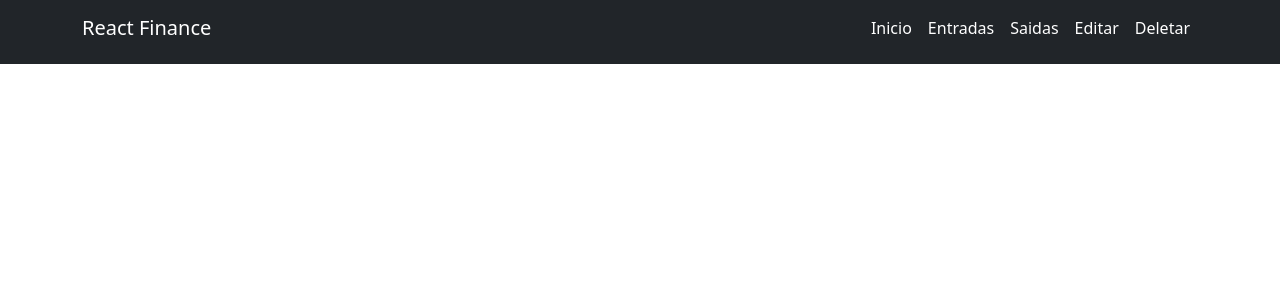
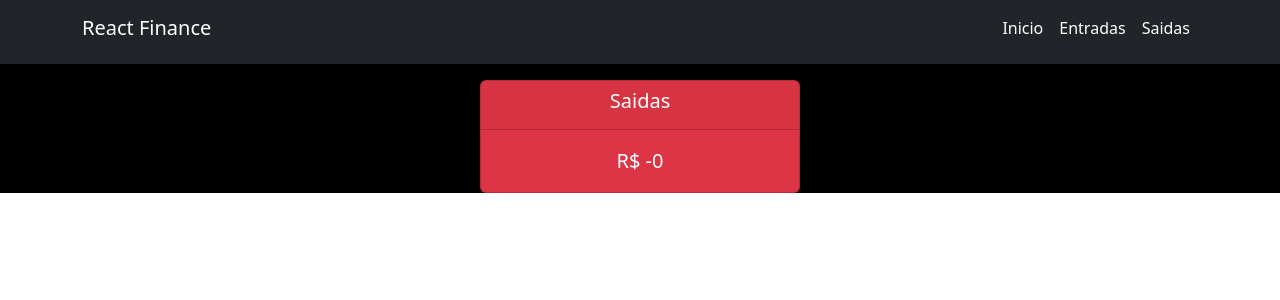
Before and after one commit to joaov1ct0r/react-finance, a React (Vite) app: page / in a window 1280 px wide. Shown: the top 300 px of the page. Built offline with nearby package versions, Linux system fonts and the light colour scheme.

Commit message:
feat: components CardNegative criado

```diff
--- a/src/App.tsx
+++ b/src/App.tsx
@@ -5,6 +5,7 @@ import Errors from "./components/Errors";
 import States from "./states/states";
 import { useSelector } from "react-redux";
 import { ReduxState } from "./store";
+import CardNegative from "./components/CardNegative";
 
 function App() {
   const finances: Finance[] = useSelector((state: ReduxState) => {
@@ -14,11 +15,14 @@ function App() {
   const { errors } = States();
 
   return (
-    <div>
-      <Header links={["Inicio", "Entradas", "Saidas", "Editar", "Deletar"]} />
+    <div className="bg-black">
+      <Header links={["Inicio", "Entradas", "Saidas"]} />
       {errors.date && <Errors message={errors.date.message} />}
       {errors.value && <Errors message={errors.value.message} />}
       {errors.description && <Errors message={errors.description.message} />}
+      <div className="d-flex justify-content-evenly mt-3">
+        <CardNegative />
+      </div>
       <div>
         <ul>
           {finances.map((value) => {
--- /dev/null
+++ b/src/components/CardNegative.tsx
@@ -0,0 +1,27 @@
+import React from "react";
+import { useSelector } from "react-redux";
+import { ReduxState } from "../store";
+import Finance from "../utils/Finance";
+
+export default function CardNegative(): JSX.Element {
+  const finances: Finance[] = useSelector((state: ReduxState) => {
+    return state;
+  });
+
+  const total: number = finances.reduce((acc: number, index: Finance) => {
+    return index.value < 0 ? acc + index.value : acc + 0;
+  }, 0);
+
+  return (
+    <div className="card w-25 bg-danger text-center">
+      <div className="card-header">
+        <h5 className="card-title text-white">Saidas</h5>
+      </div>
+      <div className="card-body">
+        <p className="card-text text-white text-center fs-5 text">
+          R$ -{total}
+        </p>
+      </div>
+    </div>
+  );
+}
```
Also changed, not shown: src/components/Card.tsx (deleted, +0 -37 lines).
